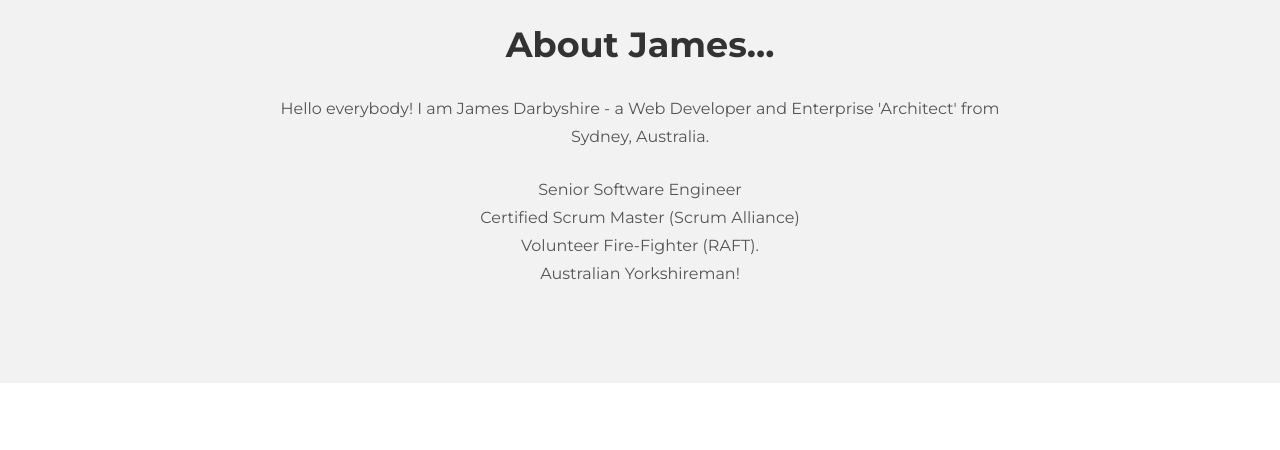
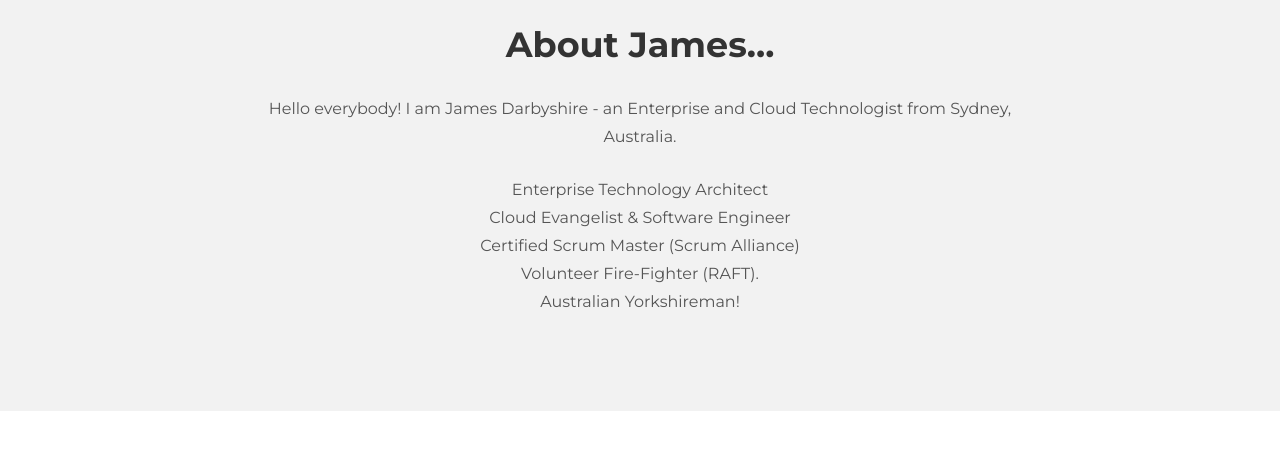
Before and after one commit to darbio/darbio.github.io, a Jekyll site: the page built from about.html, in a window 1280 px wide and 900 px high, cut to the strip 440-890 px from the top of the window. Built offline with Jekyll 4.4.1, drawn with Linux system fonts in a browser that asks for light colours; nearby versions of some CDN libraries.

Commit message:
Update about.html

```diff
--- a/about.html
+++ b/about.html
@@ -11,8 +11,8 @@ permalink: /about/index.html
       <div class="col-lg-8 col-lg-offset-2 centered">
         <img src="http://www.gravatar.com/avatar/ce198ab23bedb46c953a2582e00cade3?s=155&d=mm" alt="James Darbyshire" class="gravatar img-circle">
         <h1>About James...</h1>
-        <p>Hello everybody! I am James Darbyshire - a Web Developer and Enterprise 'Architect' from Sydney, Australia.</p>
-        <p>Senior Software Engineer<br/>Certified Scrum Master (Scrum Alliance)<br/>Volunteer Fire-Fighter (RAFT).<br/>Australian Yorkshireman!</p>
+        <p>Hello everybody! I am James Darbyshire - an Enterprise and Cloud Technologist from Sydney, Australia.</p>
+        <p>Enterprise Technology Architect<br />Cloud Evangelist & Software Engineer<br/>Certified Scrum Master (Scrum Alliance)<br/>Volunteer Fire-Fighter (RAFT).<br/>Australian Yorkshireman!</p>
 
       </div><!-- /col-lg-8 -->
     </div><!-- /row -->
```
